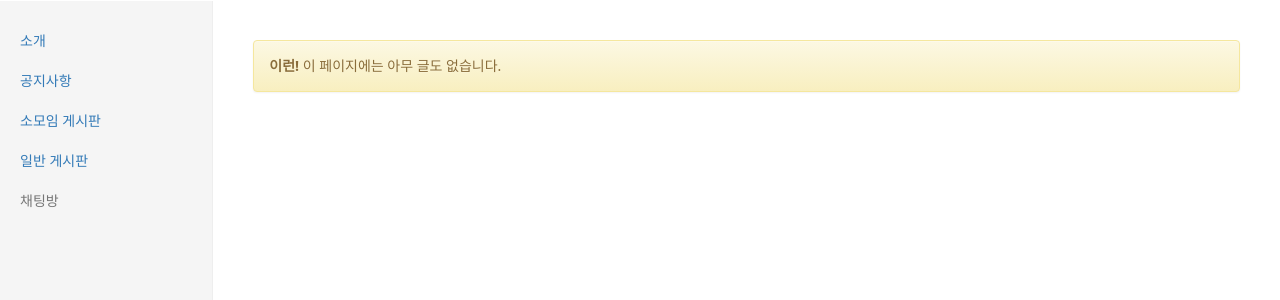
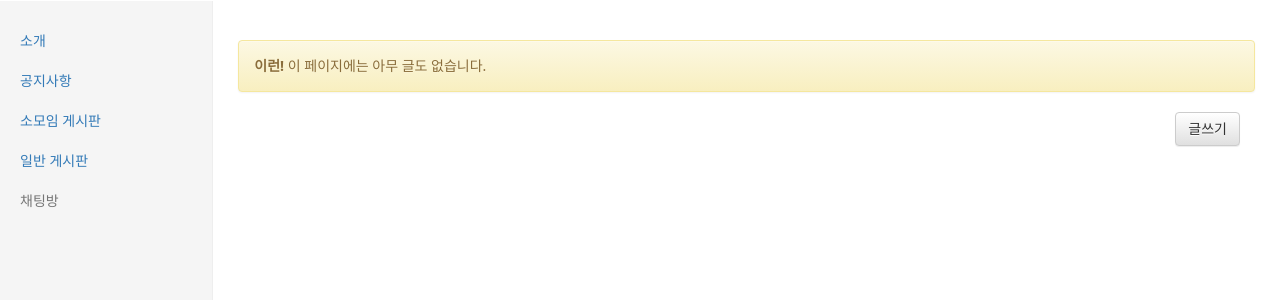
Before and after one commit to PoolC/Yuzuki, a Python web app: template template/board.html in a window 1280 px wide. Shown: the part 50-350 px from the top of the page. Run offline with Jinja, Linux system fonts and the light colour scheme; the template is opened without the code that fills it, so the values that code supplies are empty; some libraries are stand-ins or nearby versions; some web fonts are replaced.

Commit message:
table design

```diff
--- a/template/board.html
+++ b/template/board.html
@@ -11,6 +11,20 @@
 
         .timestamp {
             width: 30%;
+        }
+
+        @media (min-width: 768px) {
+            .subject {
+                width: 60%;
+            }
+
+            .author {
+                width: 20%;
+            }
+
+            .timestamp {
+                width: 20%;
+            }
         }
 
         .outer-wrap {
@@ -32,6 +46,7 @@
     </style>
 {% endblock %}
 {% block body %}
+    <div class="row">
         <div class="col-xs-12">
             <h1>{{ board.repr }}</h1>
         </div>
@@ -55,6 +70,9 @@
                     {% endfor %}
                     </tbody>
                 </table>
+                <div class="col-xs-12">
+                    <a class="btn btn-default pull-right">글쓰기</a>
+                </div>
                 <div class="outer-wrap">
                     <div id="pagination"></div>
                     <div class="clear"></div>
@@ -62,6 +80,9 @@
             </div>
         {% else %}
             <div class="col-xs-12 alert alert-warning"><strong>이런!</strong> 이 페이지에는 아무 글도 없습니다.</div>
+            <div class="col-xs-12">
+                <a class="btn btn-default pull-right">글쓰기</a>
+            </div>
         {% endif %}
     </div>
 {% endblock %}
```
Lines whose indentation alone changed are shown as unchanged.
